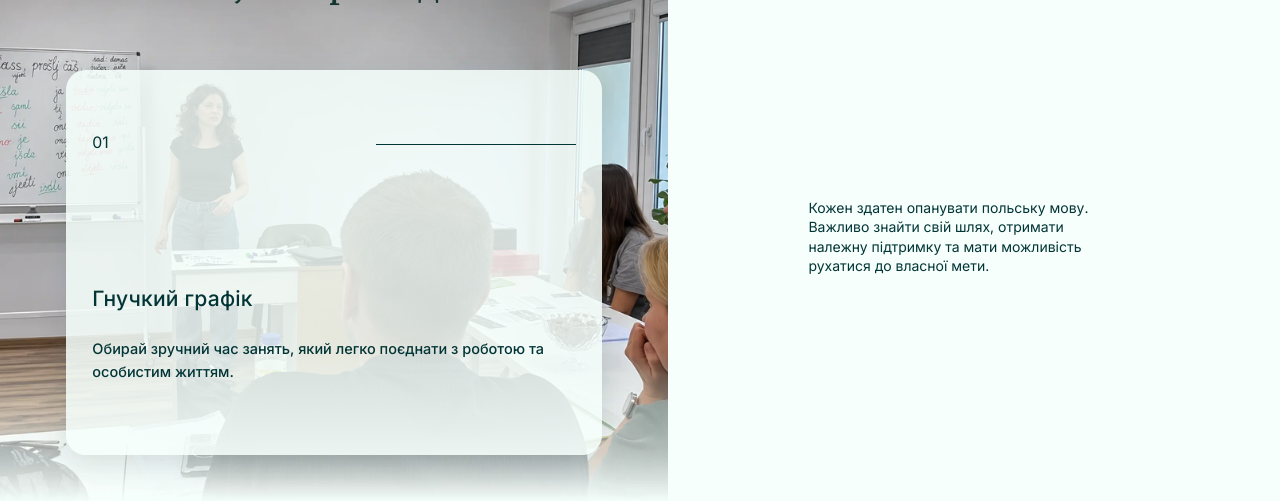
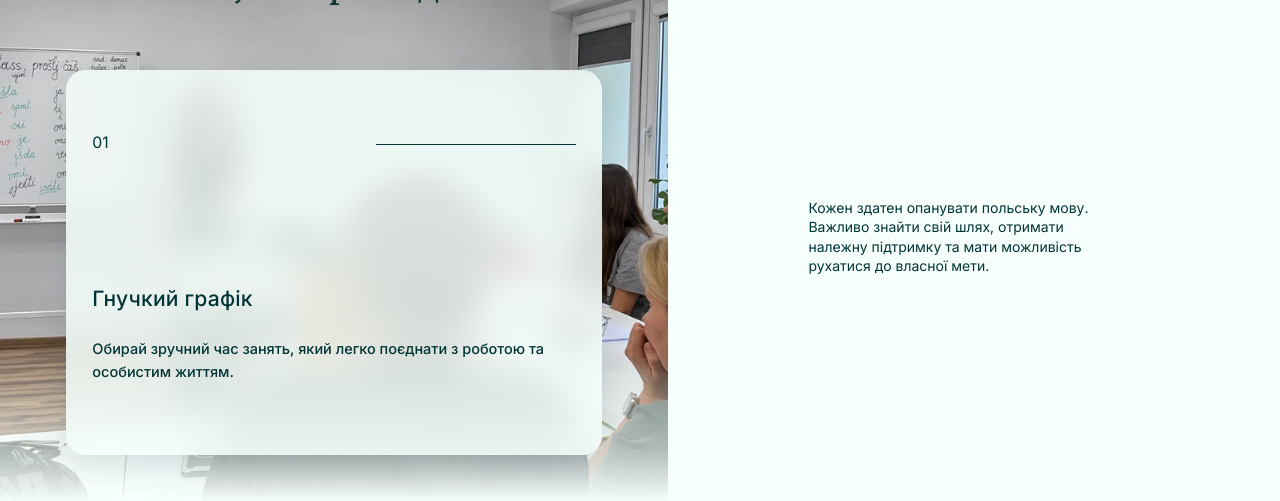
Before and after one commit to Tetiana2309/skawi-website, a React (Vite) app: page / in a window 1280 px wide. Shown: the part 10227-10728 px from the top of the page. Built offline with nearby package versions, Linux system fonts and the light colour scheme.

Commit message:
Keep frosted cards visually independent during scroll stack transitions

```diff
--- a/src/sections/Benefits.css
+++ b/src/sections/Benefits.css
@@ -26,9 +26,7 @@
 }
 .benefits__left, .benefits__right { position: relative; min-width: 0; min-height: 0; }
 .benefits__left { overflow: hidden; isolation: isolate; }
-.benefits__photo, .benefits__gradient { position: absolute; inset: 0; width: 100%; height: 100%; }
-.benefits__photo { object-fit: cover; }
-.benefits__gradient { display: none; }
+.benefits__photo { position: absolute; inset: 0; width: 100%; height: 100%; object-fit: cover; }
 .benefits__heading {
   position: absolute; z-index: 1; left: 9.862%; right: 5%; top: 8.264%;
   margin: 0; color: #133631; font: 500 clamp(25px, 2.5cqw, 48px)/1.1 "Roboto Serif", Georgia, serif;
@@ -50,10 +48,18 @@
 .benefits__card:first-child { visibility: visible; opacity: 1; }
 .benefits__card-surface {
   position: absolute; inset: 0; border-radius: inherit; overflow: hidden;
-  background: rgba(246,255,252,.85);
-  backdrop-filter: blur(15px); -webkit-backdrop-filter: blur(15px);
+  background: #F6FFFC;
 }
-.benefits__card-copy { position: absolute; inset: 0; opacity: var(--benefit-copy-opacity, 1); }
+/* Each card frosts a replica of the same background, not the card behind it.
+   Match the original left-panel image geometry in the resting pose. */
+.benefits__card-photo {
+  position: absolute; max-width: none;
+  left: -12.285%; top: -38.174%; width: 124.57%; height: 150.622%;
+  object-fit: cover; filter: blur(15px); pointer-events: none;
+}
+.benefits__card-tint { position: absolute; inset: 0; background: rgba(246,255,252,.85); pointer-events: none; }
+.benefits__card-copy { position: absolute; inset: 0; }
+.benefits__card-dim { position: absolute; inset: 0; background: #023536; opacity: var(--benefit-dim, 0); pointer-events: none; }
 .benefits__card-number {
   position: absolute; left: 4.914%; top: 16.598%;
   font-size: clamp(15px, 1.25cqw, 24px); line-height: 1.1;
@@ -100,6 +106,7 @@
   .benefits__upper { grid-template-columns: 1fr; grid-template-rows: 70% 30%; }
   .benefits__heading { left: 6%; right: 6%; top: 5%; font-size: clamp(22px, 5.4cqw, 38px); }
   .benefits__deck { left: 6%; right: 6%; top: 25%; height: 68%; }
+  .benefits__card-photo { left: -6.818%; top: -36.765%; width: 113.636%; height: 147.059%; }
   .benefits__card { border-radius: 20px; }
   .benefits__card-number { top: 12%; }
   .benefits__card-line { top: 16%; }
--- a/src/sections/Benefits.jsx
+++ b/src/sections/Benefits.jsx
@@ -36,6 +36,7 @@ const copy = {
 const clamp = (v, min, max) => Math.max(min, Math.min(max, v));
 const ease = t => t * t * (3 - 2 * t);
 const number = i => String(i + 1).padStart(2, '0');
+const photo = import.meta.env.BASE_URL + 'images/Benefits-Content.webp';
 
 export default function Benefits({ language = 'UA' }) {
   const data = copy[language] ?? copy.UA;
@@ -69,23 +70,25 @@ export default function Benefits({ language = 'UA' }) {
           el.style.visibility = i === index ? 'visible' : 'hidden';
           el.style.opacity = i === index ? '1' : '0';
           el.style.transform = 'none';
-          el.style.setProperty('--benefit-copy-opacity', i === index ? '1' : '0');
+          el.style.setProperty('--benefit-dim', '0');
         } else if (d <= -1 || d >= 1) {
           el.style.visibility = 'hidden';
           el.style.opacity = '0';
-          el.style.setProperty('--benefit-copy-opacity', '0');
+          el.style.setProperty('--benefit-dim', '0');
         } else if (d < 0) {
           const t = ease(d + 1);
           el.style.visibility = 'visible';
-          el.style.opacity = String(ease(clamp((d + 1) / .28, 0, 1)));
-          el.style.transform = 'translate3d(0,' + ((1 - t) * 20) + '%,0)';
-          el.style.setProperty('--benefit-copy-opacity', String(ease(clamp((d + 1 - .52) / .48, 0, 1))));
+          // The complete, independently frosted surface rises with its text.
+          // Its opaque photo composite prevents additive white tint on overlap.
+          el.style.opacity = String(ease(clamp((d + 1) / .16, 0, 1)));
+          el.style.transform = 'translate3d(0,' + ((1 - t) * 32) + '%,0)';
+          el.style.setProperty('--benefit-dim', '0');
         } else {
           const t = ease(d);
           el.style.visibility = 'visible';
-          el.style.opacity = String(1 - ease(clamp((d - .35) / .65, 0, 1)));
-          el.style.setProperty('--benefit-copy-opacity', String(1 - ease(clamp(d / .42, 0, 1))));
-          el.style.transform = 'perspective(1400px) translate3d(0,' + (-t * 7) + '%,0) rotateX(' + (t * 9) + 'deg) scale(' + (1 - t * .045) + ')';
+          el.style.opacity = String(1 - ease(clamp((d - .78) / .22, 0, 1)));
+          el.style.setProperty('--benefit-dim', String(t * .16));
+          el.style.transform = 'perspective(1400px) translate3d(0,' + (-t * 7) + '%,0) rotateX(' + (t * 9) + 'deg) scale(' + (1 - t * .065) + ')';
         }
       });
       if (index !== activeRef.current) {
@@ -123,19 +126,21 @@ export default function Benefits({ language = 'UA' }) {
       <div className="benefits" ref={stage}>
         <div className="benefits__upper">
           <div className="benefits__left">
-            <img className="benefits__photo" src={import.meta.env.BASE_URL + 'images/Benefits-Content.webp'} alt="" loading="lazy" decoding="async" />
-            <div className="benefits__gradient" aria-hidden="true" />
+            <img className="benefits__photo" src={photo} alt="" loading="lazy" decoding="async" />
             <h2 className="benefits__heading" id="benefits-heading">{data.heading}</h2>
             <div className="benefits__deck">
               {data.cards.map(([title, description], i) => (
                 <article key={i} ref={el => { cards.current[i] = el; }} className="benefits__card" style={{ zIndex: i + 1 }} aria-hidden={i !== active}>
                   <div className="benefits__card-surface">
+                    <img className="benefits__card-photo" src={photo} alt="" loading="lazy" decoding="async" aria-hidden="true" />
+                    <div className="benefits__card-tint" aria-hidden="true" />
                     <div className="benefits__card-copy">
                       <div className="benefits__card-number">{number(i)}</div>
                       <div className="benefits__card-line" aria-hidden="true" />
                       <h3>{title}</h3>
                       <p>{description}</p>
                     </div>
+                    <div className="benefits__card-dim" aria-hidden="true" />
                   </div>
                 </article>
               ))}
```
